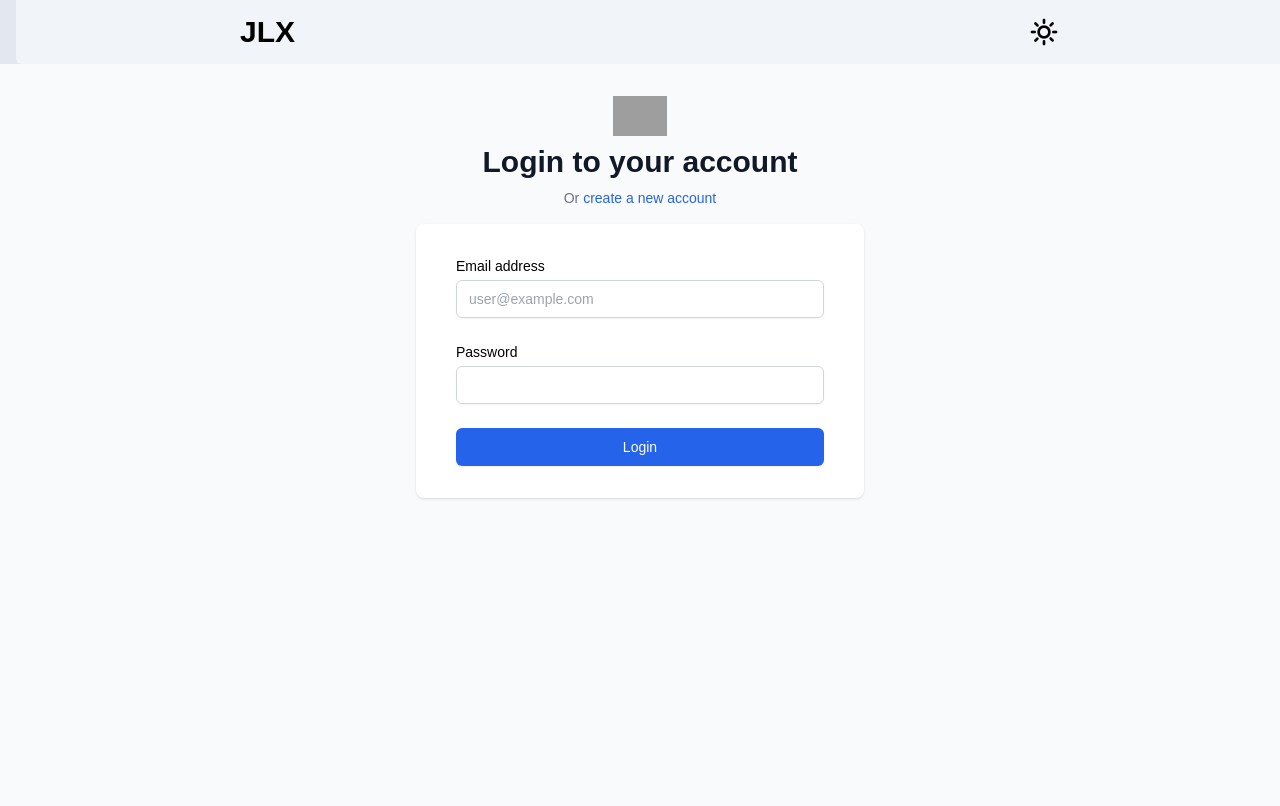
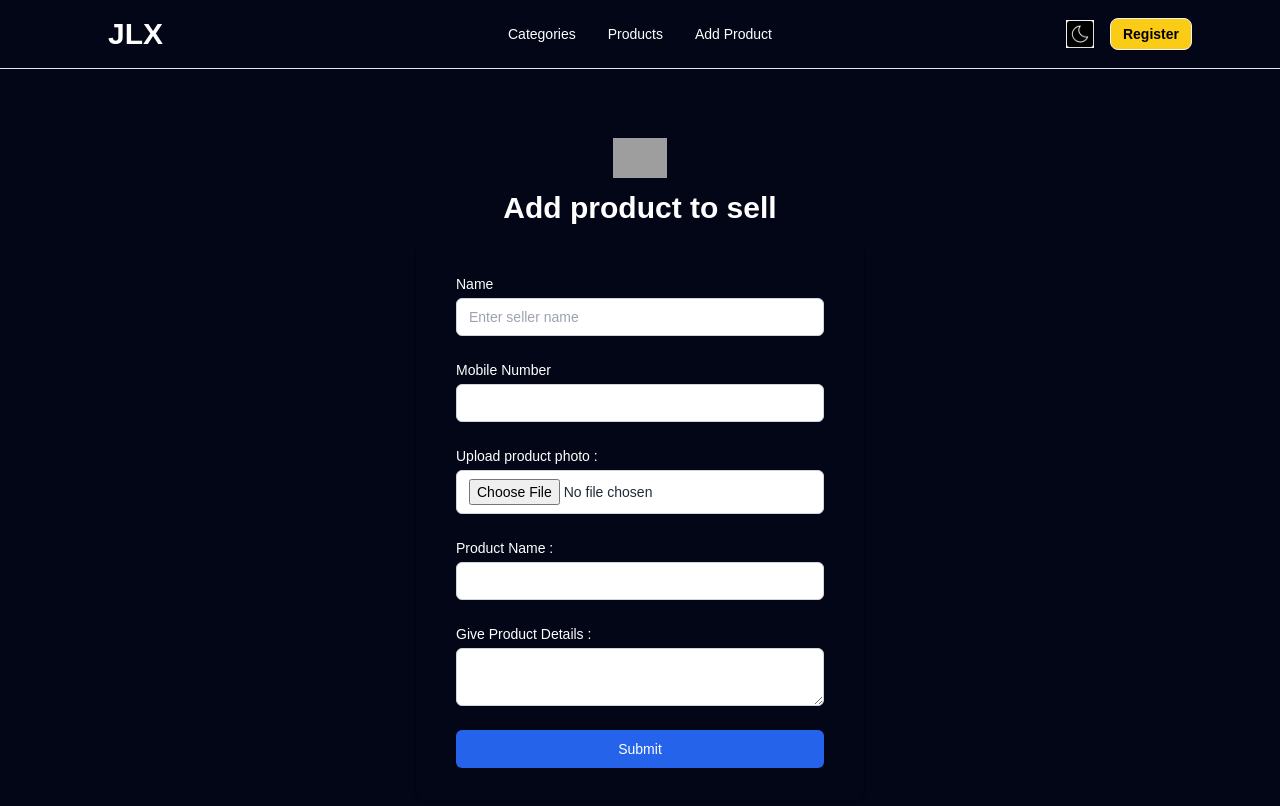
Before and after one commit to Jaydeep784/frontend, a React (Vite) app: page /add-product in a window 1280 px wide. Shown: the top 806 px of the page. Built offline with nearby package versions, Linux system fonts and the light colour scheme; grey boxes are pictures that could not be loaded.

Commit message:
Update App.jsx

```diff
--- a/src/App.jsx
+++ b/src/App.jsx
@@ -9,12 +9,12 @@ import Products from "./components/Products";
 import { useEffect } from "react";
 
 function App() {
-  var isLoggedin = false;
+  // var isLoggedin = false;
 
-  useEffect(() => {
-    const user = JSON.parse(localStorage.getItem("users"));
-    if (user !== null) isLoggedin = true;
-  });
+  // useEffect(() => {
+  //   const user = JSON.parse(localStorage.getItem("users"));
+  //   if (user !== null) isLoggedin = true;
+  // });
 
   return (
     <BrowserRouter>
@@ -22,7 +22,7 @@ function App() {
         <Route path="/" element={<Homepage />} />
         <Route path="/users/signup" element={<Signup />} />
         <Route path="/users/login" element={<Login />} />
-        <Route path="/add-product" element={isLoggedin ? <AddProduct /> : <Login />} />
+        <Route path="/add-product" element={<AddProduct />} />
         <Route path="/categories" element={<Categories />} />
         <Route path="/products" element={<Products />} />
       </Routes>
```
